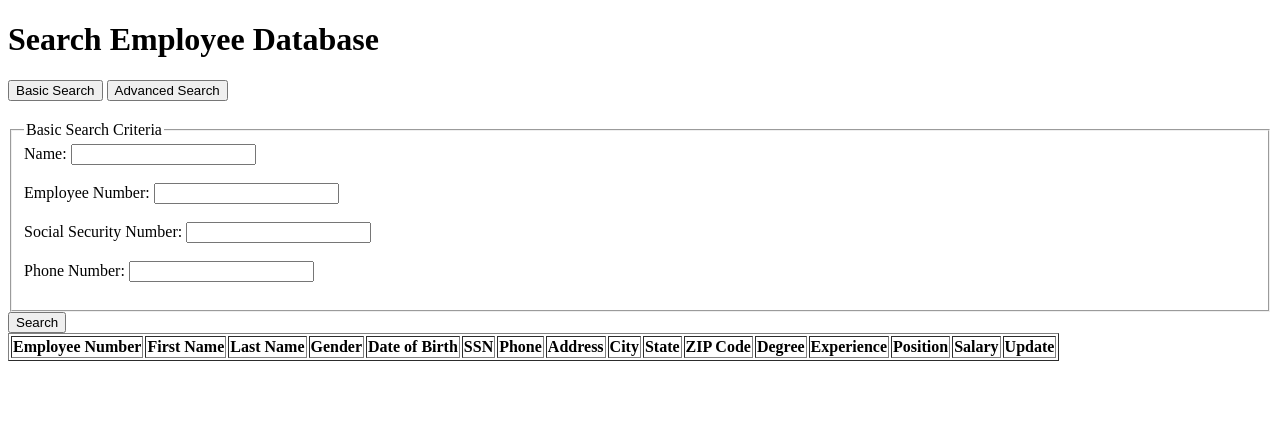
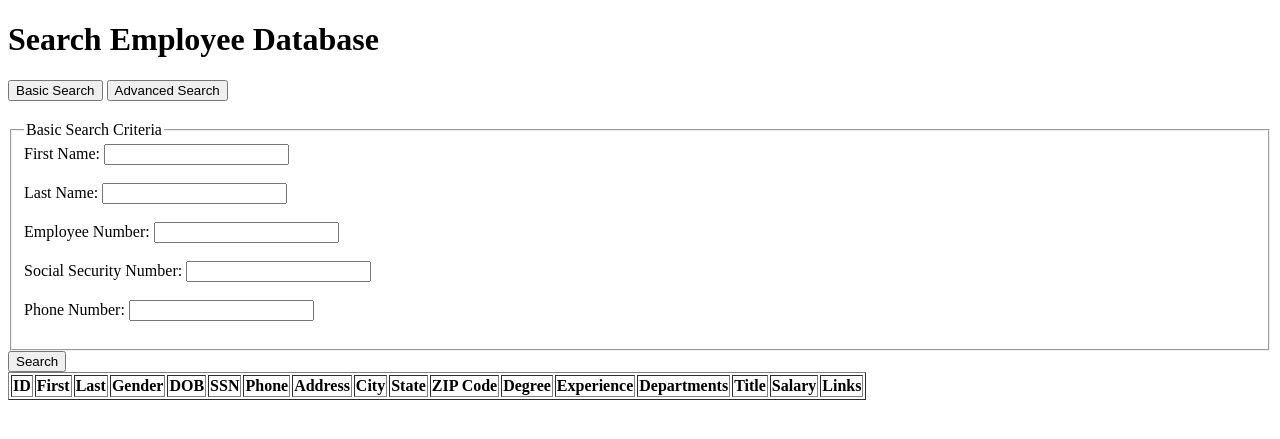
Before and after one commit to jdbren/database-project, a Flask app: page /employee/search in a window 1280 px wide. Shown: the top 439 px of the page. Run offline with Flask 3, Linux system fonts and the light colour scheme; tables that the repository leaves empty hold one stand-in row (values such as "Sample post"); lists and menus that the app fills with data are empty; some libraries are stand-ins or nearby versions.

Commit message:
implement basic search conditions

```diff
--- a/app/employee.py
+++ b/app/employee.py
@@ -114,8 +114,97 @@ def insert():
 
 @bp.get('/search')
 def search():
-    employees = execute_and_fetchall('SELECT * FROM Staff', cursors.Cursor)
-    return render_template('employee/search.html', employees=employees)
+    fname = request.args.get('first_name')
+    lname = request.args.get('last_name')
+    ssn = request.args.get('ssn')
+    phone = request.args.get('phone')
+    gender = request.args.get('gender')
+    degree = request.args.get('degree')
+    position = request.args.get('position')
+    salary_min = request.args.get('salary_min')
+    salary_max = request.args.get('salary_max')
+    try:
+        # Construct SQL query
+        query = """
+            SELECT
+                s.ID,
+                s.FirstName,
+                s.LastName,
+                s.Gender,
+                s.BirthDate,
+                s.SocialSecurity,
+                s.PhoneNumber,
+                s.StreetAddress,
+                s.City,
+                s.State,
+                s.ZIPCode,
+                s.HighestDegree,
+                s.ExternalYearsWorked,
+                GROUP_CONCAT(DISTINCT dh.Department ORDER BY dh.StartDate SEPARATOR ', ') AS Departments,
+                ph.Position,
+                ph.Salary
+            FROM
+                Staff AS s
+            LEFT JOIN
+                DepartmentsHistory AS dh
+                ON s.ID = dh.ID AND dh.EndDate IS NULL
+            LEFT JOIN
+                PositionsHistory AS ph
+                ON s.ID = ph.ID AND ph.EndDate IS NULL
+        """
+
+        # Build WHERE conditions dynamically
+        conditions = []
+        params = {}
+
+        if fname:
+            conditions.append("(s.FirstName LIKE %(fname)s")
+            params['fname'] = f"%{fname}%"
+        if lname:
+            conditions.append("s.LastName LIKE %(lname)s")
+            params['lname'] = f"%{lname}%"
+        if ssn:
+            conditions.append("s.SocialSecurity = %(ssn)s")
+            params['ssn'] = ssn
+        if phone:
+            conditions.append("s.PhoneNumber = %(phone)s")
+            params['phone'] = phone
+        if gender:
+            conditions.append("s.Gender = %(gender)s")
+            params['gender'] = gender
+        if degree:
+            conditions.append("s.HighestDegree = %(degree)s")
+            params['degree'] = degree
+        if position:
+            conditions.append("ph.Position = %(position)s")
+            params['position'] = position
+        if salary_min:
+            conditions.append("ph.Salary >= %(salary_min)s")
+            params['salary_min'] = salary_min
+        if salary_max:
+            conditions.append("ph.Salary <= %(salary_max)s")
+            params['salary_max'] = salary_max
+
+        if conditions:
+            query += " WHERE " + " AND ".join(conditions)
+
+        query += """
+            GROUP BY
+                s.ID, s.FirstName, s.LastName, s.Gender, s.BirthDate, s.SocialSecurity,
+                s.PhoneNumber, s.StreetAddress, s.City, s.State, s.ZIPCode,
+                s.HighestDegree, s.ExternalYearsWorked, ph.Position, ph.Salary
+        """
+        print(query)
+        results = execute_and_fetchall(query, cursors.Cursor, params)
+
+        positionsList = execute_and_fetchall('SELECT Name FROM Positions', cursors.DictCursor)
+        return render_template('employee/search.html',
+            employees=results,
+            positions=positionsList)
+    except Exception as e:
+        print(e)
+        flash('An error occurred while fetching the employees')
+        return "Error", HTTPStatus.INTERNAL_SERVER_ERROR
 
 @bp.route('/<int:id>', methods=['GET', 'POST'])
 def view(id):
--- a/app/templates/employee/search.html
+++ b/app/templates/employee/search.html
@@ -1,6 +1,5 @@
 <!DOCTYPE html>
 <html lang="en">
-
 <head>
   <meta charset="UTF-8">
   <meta name="viewport" content="width=device-width, initial-scale=1.0">
@@ -30,7 +29,6 @@
 
 <body>
   <h1>Search Employee Database</h1>
-
   <div class="toggle-buttons">
     <button onclick="showSearchForm('basic')">Basic Search</button>
     <button onclick="showSearchForm('advanced')">Advanced Search</button>
@@ -41,52 +39,56 @@
     <fieldset>
       <legend>Basic Search Criteria</legend>
 
-      <label for="name">Name:</label>
-      <input type="text" id="name" name="name"><br><br>
+      <label for="first_name">First Name:</label>
+      <input type="text" id="first_name" name="first_name"><br><br>
+
+      <label for="last_name">Last Name:</label>
+      <input type="text" id="last_name" name="last_name"><br><br>
 
       <label for="employee_number">Employee Number:</label>
       <input type="text" id="employee_number" name="employee_number"><br><br>
 
       <label for="ssn">Social Security Number:</label>
-      <input type="text" id="ssn" name="ssn"><br><br>
-
+      <input type="text" id="ssn" name="ssn" maxlength="11" oninput="formatSSN()"><br><br>
       <label for="phone">Phone Number:</label>
-      <input type="tel" id="phone" name="phone"><br><br>
+      <input type="tel" id="phone" name="phone" maxlength="10"><br><br>
     </fieldset>
     <!-- Advanced Search Form -->
     <fieldset id="advanced-fields" disabled="true">
       <legend>Advanced Search Criteria</legend>
+      <label for="gender">Gender:</label>
+      <select id="gender" name="gender">
+        <option value>-- Select --</option>
+        <option value="Male">Male</option>
+        <option value="Female">Female</option>
+        <option value="Other">Other</option>
+      </select><br><br>
 
       <label for="degree">Highest Academic Degree:</label>
-      <input type="text" id="degree" name="degree"><br><br>
+      <select id="degree" name="degree">
+        <option value>-- Select --</option>
+        <option value="Diploma">High School</option>
+        <option value="Associate">Associate's Degree</option>
+        <option value="Bachelor">Bachelor's Degree</option>
+        <option value="Master">Master's Degree</option>
+        <option value="Doctoral">Doctorate</option>
+      </select><br><br>
 
       <label for="experience">Years of Work Experience:</label>
       <input type="number" id="experience" name="experience" min="0"><br><br>
 
-      <label for="hiring_position">Hiring Position:</label>
-      <select id="hiring_position" name="hiring_position">
-        <option value="">-- Select --</option>
-        <option value="research_scientist">Research Scientist</option>
-        <option value="applied_scientist">Applied Scientist</option>
-        <option value="engineer_programmer">Engineer/Programmer</option>
-        <option value="senior_programmer">Senior Programmer</option>
-        <option value="director">Director</option>
+      <label for="position">Position:</label>
+      <select id="position" name="position">
+        <option value>-- Select --</option>
+        {% for position in positions %}
+        <option value="{{ position.Name }}">{{ position.Name }}</option>
+        {% endfor %}
       </select><br><br>
 
-      <label for="hiring_salary_min">Starting Salary (Min):</label>
-      <input type="number" id="hiring_salary_min" name="hiring_salary_min" min="0"><br><br>
-
-      <label for="hiring_salary_max">Starting Salary (Max):</label>
-      <input type="number" id="hiring_salary_max" name="hiring_salary_max" min="0"><br><br>
-
-      <label for="current_position">Current Position:</label>
-      <input type="text" id="current_position" name="current_position"><br><br>
-
-      <label for="current_salary_min">Current Salary (Min):</label>
-      <input type="number" id="current_salary_min" name="current_salary_min" min="0"><br><br>
-
-      <label for="current_salary_max">Current Salary (Max):</label>
-      <input type="number" id="current_salary_max" name="current_salary_max" min="0"><br><br>
+      <label for="salary_min">Starting Salary (Min):</label>
+      <input type="number" id="salary_min" name="salary_min" min="0"><br><br>
+      <label for="salary_max">Starting Salary (Max):</label>
+      <input type="number" id="salary_max" name="salary_max" min="0"><br><br>
 
       <label for="address">Address:</label>
       <input type="text" id="address" name="address"><br><br>
@@ -100,11 +102,11 @@
   <table border="1">
     <thead>
       <tr>
-        <th>Employee Number</th>
-        <th>First Name</th>
-        <th>Last Name</th>
+        <th>ID</th>
+        <th>First</th>
+        <th>Last</th>
         <th>Gender</th>
-        <th>Date of Birth</th>
+        <th>DOB</th>
         <th>SSN</th>
         <th>Phone</th>
         <th>Address</th>
@@ -113,9 +115,10 @@
         <th>ZIP Code</th>
         <th>Degree</th>
         <th>Experience</th>
-        <th>Position</th>
+        <th>Departments</th>
+        <th>Title</th>
         <th>Salary</th>
-        <th>Update</th>
+        <th>Links</th>
       </tr>
     </thead>
     <tbody>
```
